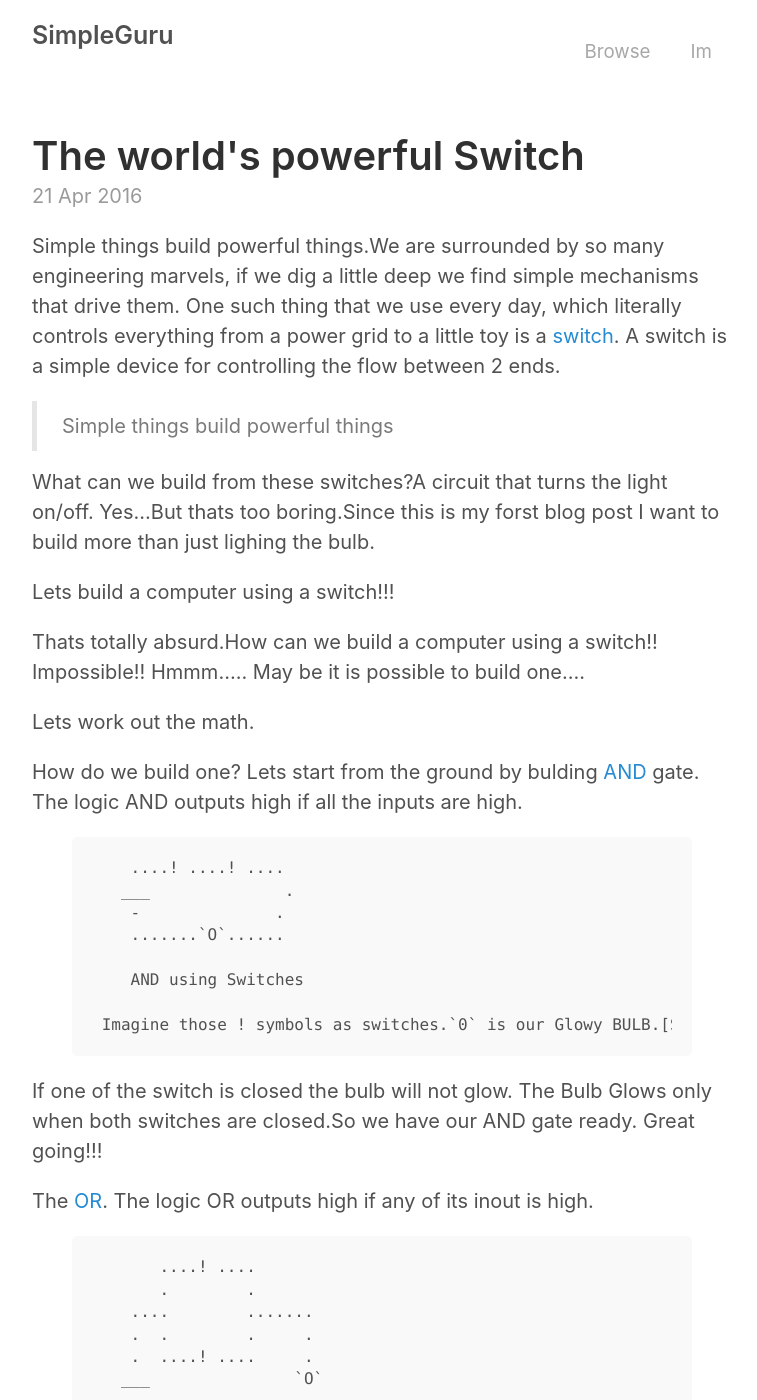
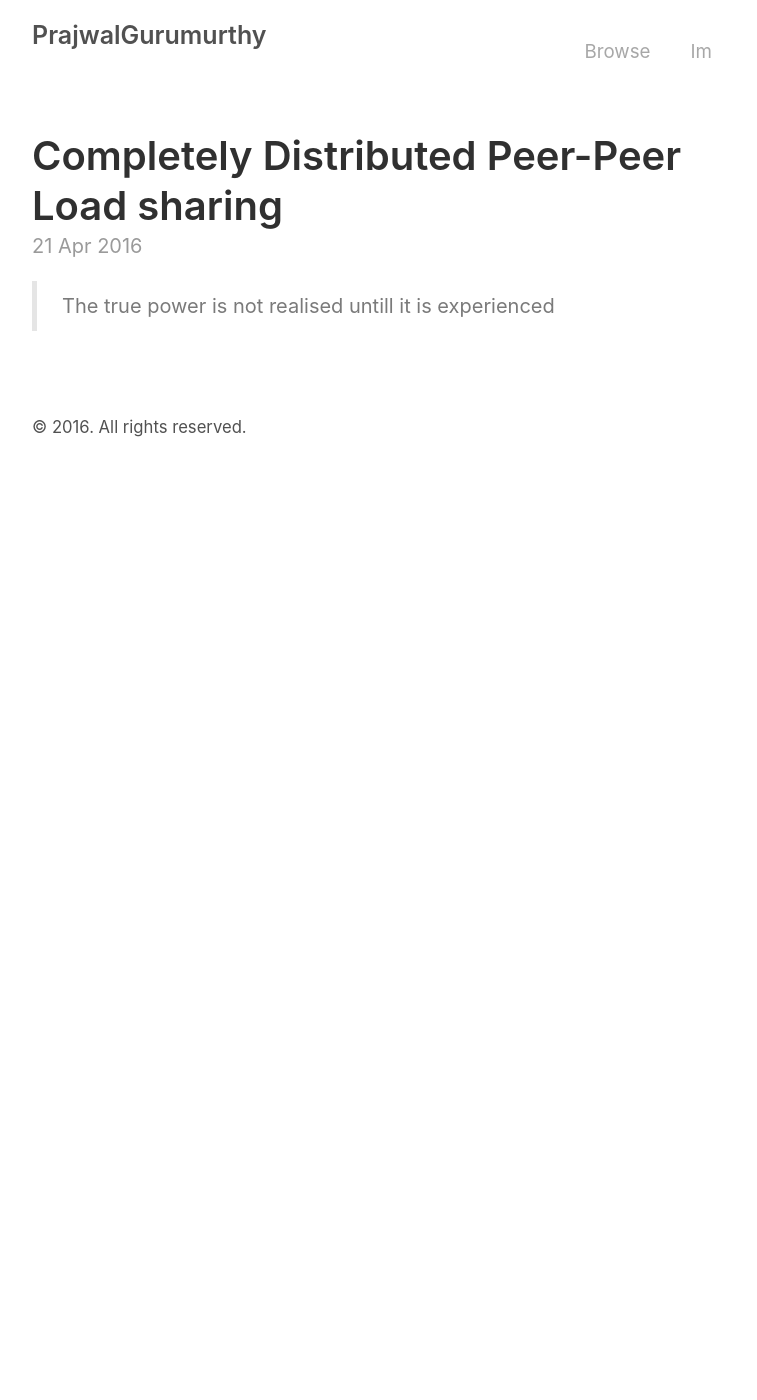
Before and after one commit to PrajwalGurumurthy/prajwalgurumurthy.github.io, a Jekyll site: the page built from _posts/2016-04-21-Switch.md, in a window 1280 px wide and 1400 px high. Shown: the whole window, without its empty margins (258-1015 px from the left). Built offline with Jekyll 4.4.1, drawn with Linux system fonts in a browser that asks for light colours; some of the changed text lies outside the part shown.

Commit message:
new post

```diff
--- a/_config.yml
+++ b/_config.yml
@@ -2,9 +2,9 @@
 permalink:           pretty
 
 # Setup
-title:               SimpleGuru
+title:               PrajwalGurumurthy
 tagline:             ""
-url:                 http://simple-guru.github.io/
+url:                 http://prajwalgurumurthy.github.io/
 paginate:            1
 baseurl:             ""
 
@@ -19,12 +19,12 @@ sass:
 author:
   name:              Prajwal Gurumurthy
   url:               https://in.linkedin.com/in/prajwal-g-238a883b
-  email:             simpleguru91@gmail.com
+  email:             prajwalg91@gmail.com
 
 # Custom vars
 version:             2.0.0
 github:
-  repo:              https://github.com/simple-guru/simple-guru.github.io
+  repo:              https://github.com/PrajwalGurumurthy/prajwalgurumurthy.github.io
 
 # Gems
 gems:
--- a/_posts/2016-04-21-Switch.md
+++ b/_posts/2016-04-21-Switch.md
@@ -1,99 +1,7 @@
 ---
 layout: post
-title: The world's powerful Switch
+title: Completely Distributed Peer-Peer Load sharing
 ---
-Simple things build powerful things.We are surrounded by so many engineering marvels, if we dig a little deep we find simple mechanisms that drive them. One such thing that we use every day, which literally controls everything from a power grid to a little toy is a [switch](https://en.wikipedia.org/wiki/Switch). A switch is a simple device for controlling the flow between 2 ends.
-
-> Simple things build powerful things
-
-What can we build from these switches?A circuit that turns the light on/off. Yes...But thats too boring.Since this is my forst blog post I want to build more than just lighing the bulb.
-
-Lets build a computer using a switch!!!
-
-Thats totally absurd.How can we build a computer using a switch!! Impossible!!
-Hmmm.....
-May be it is possible to build one....
-
-Lets work out the math.
-
-How do we build one?
-Lets start from the ground by bulding [AND](https://en.wikibooks.org/wiki/Electronics/Basic_gates) gate. The logic AND outputs high if all the inputs are high.
-{% highlight text %}
-
-    ....! ....! ....
-   ___              .
-    -              .
-    .......`O`......
-
-    AND using Switches
-
- Imagine those ! symbols as switches.`0` is our Glowy BULB.[Stop thinking of it as birthday cake]
-
-{% endhighlight %}
-If one of the switch is closed the bulb will not glow. The Bulb Glows only when both switches are closed.So we have our AND gate ready. Great going!!!
-
-The [OR](https://en.wikibooks.org/wiki/Electronics/Basic_gates).
-The logic OR outputs high if any of its inout is high.
-
-{% highlight text %}
-
-       ....! ....
-       .        .
-    ....        .......
-    .  .        .     .
-    .  ....! ....     .
-   ___               `O`
-    -                 .
-    ...................
-
-    OR using Switches
-
-{% endhighlight %}
-
-Even if one of the switch is closed the bulb glows.We have our OR.
-
-The naughty [NOT](https://en.wikibooks.org/wiki/Electronics/Basic_gates):
-you say high i say low, I say low you say high.....
-
-![NOT](http://www.electronics-tutorials.ws/boolean/boo11.gif?81223b)
-
-    NOT gate using Switches
-
-### Here is the logical way of representing the logic gates.
-![gates](http://www.waitingforfriday.com/images/8/81/Slide6.PNG)
-
-In order to build a computer you need basic logic gates.(Recall Electronics 101 The [AND](https://en.wikibooks.org/wiki/Electronics/Basic_gates)'s and the [OR](https://en.wikibooks.org/wiki/Electronics/Basic_gates)'s and the [NOT](https://en.wikibooks.org/wiki/Electronics/Basic_gates)'s).Thats the holy grail!!
-If you can build these gates may be we inch towards the massive goal.
-
-Now that we have all our ingredients ready, we can cook our meth now.
-
-Next up, Lets add some numbers.
-
-![Full Adder](http://www.waitingforfriday.com/images/8/83/Slide10.PNG)
-
-I am sure all the electronics 101 bells are ringing now!!!
-Nothing fancy. Just work out the math.
-
-<i>Lets ask a simple question. How Fast the above switch adder circuit can add numbers?</i>
-
->It depends on how fast one turns the switches on and off.
-The faster the switches are turned on/off the faster the results.
-
-If at all computers were built using switches it would be extremely slow.Imagine the speed being measured in how fast you turn those switches on and off manually. This is where you put on the engineers cap and say I am an engineer.Just kidding :)
-
-The question we need to ask is
-
->"Is there any other way we can turn these switches on/off very fast?"
-
-BRAVO!!!
-
-Thanks to Bardeen, Brattain, and Shockley who shocked the world with an award winning innovation,an  electronically controlled switch aka [TRANSISTOR](https://www.youtube.com/watch?v=IcrBqCFLHIY).
-All transistor is nothing more than an electronically controlled switch with which we can build all the logic gates using these transistors.
-
->The Logic gates to the Flipflops to Shift Registers to adder circuts to the MUX to the DEmux to Micro Controllers to the memories to the i/o 's , are all built using these tiny switches.
 
 
-
-Are we ever going to build the mighty computer?We will get there sooon.Relax ;)
-
->Its about the journey, Not the Destination.Enjoy the ride!!!
+> The true power is not realised untill it is experienced
```
Also changed, not shown: _posts/2016-05-01-Multiplcation.md (deleted, +0 -147 lines), _posts/2016-06-09-Time -Travel.md (deleted, +0 -6 lines), 2 other files.
